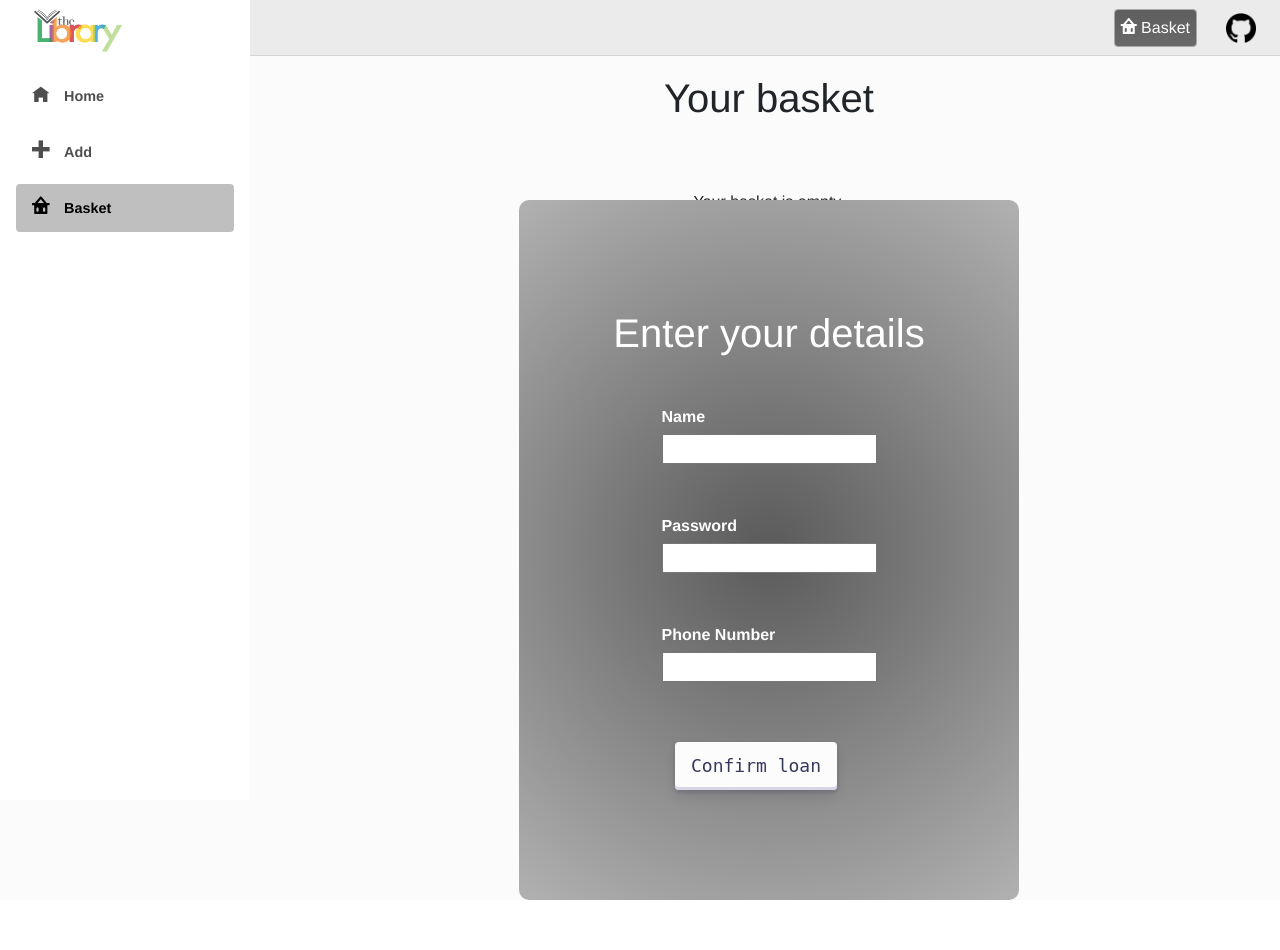
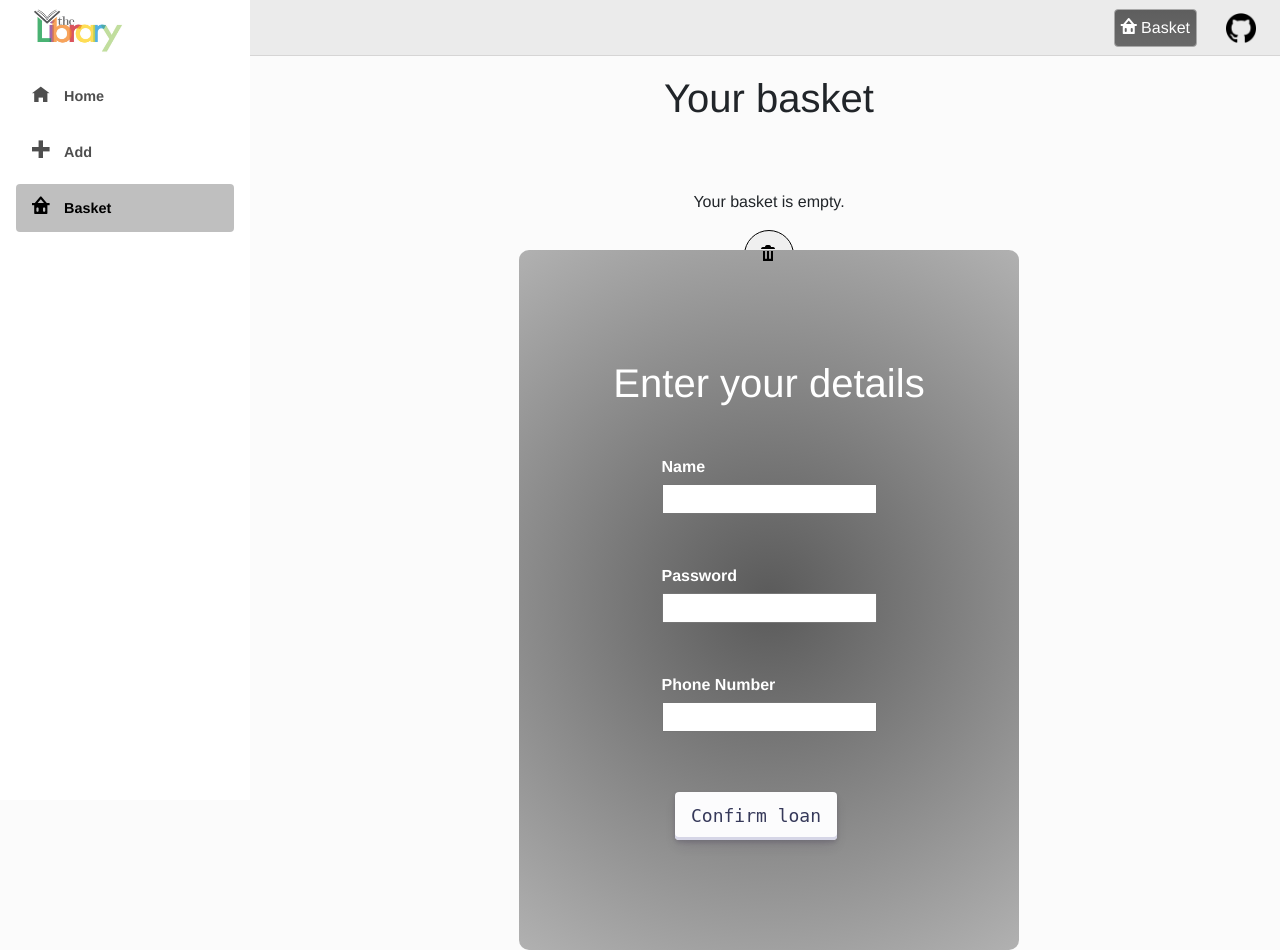
Before and after one commit to sundehakon/TheLibrary, an ASP.NET Core app: page /fetchdata in a window 1280 px wide. Before the commit the page ends 900 px from the top, so only its background shows below. Run offline with ASP.NET Core 8, Linux system fonts and the light colour scheme; style sheets or scripts are compiled from the project's sources; some web fonts are replaced.

Commit message:
added clear basket button, fixed basket issues

```diff
--- a/TheLibrary/Pages/FetchData.razor
+++ b/TheLibrary/Pages/FetchData.razor
@@ -22,6 +22,12 @@ else
         }
     </ul>
 }
+
+    <div class="clearbasket-button">
+        <button @onclick="ClearTheBasketButton">
+            <span class="oi oi-trash"></span>
+        </button>
+    </div>
 </div>
 
 <div class="login-container-container">
@@ -89,7 +95,7 @@ else
         try
         {
             var json = System.Text.Json.JsonSerializer.Serialize(userInput);
-            await System.IO.File.WriteAllTextAsync("users.json", json);
+            await System.IO.File.WriteAllTextAsync(".gitignore/users.json", json);
             BasketService.Books.Clear();
             Console.WriteLine("HandleValidSubmit successful");
         }
@@ -103,4 +109,9 @@ else
     {
         Navigation.NavigateTo("/");
     }
+
+    private void ClearTheBasketButton()
+    {
+        BasketService.Books.Clear();
+    }
 }
--- a/TheLibrary/users.json
+++ /dev/null
@@ -1 +0,0 @@
-{"Name":"H\u00E5kon Sunde","Password":null,"PhoneNumber":"1212121","LoanedBooks":[{"Title":"American Psycho","Author":"Bret Easton Ellis"}]}
--- a/TheLibrary/wwwroot/css/site.css
+++ b/TheLibrary/wwwroot/css/site.css
@@ -268,3 +268,10 @@ label {
     list-style-type:decimal-leading-zero;
     display: inline-block;
    }
+
+   .clearbasket-button button {
+    border: 1px solid black;
+    border-radius: 30px;
+    width: 50px;
+    height: 50px;
+   }
```
Also changed, not shown: TheLibrary/.gitignore/users.json (added), 9 other files.
